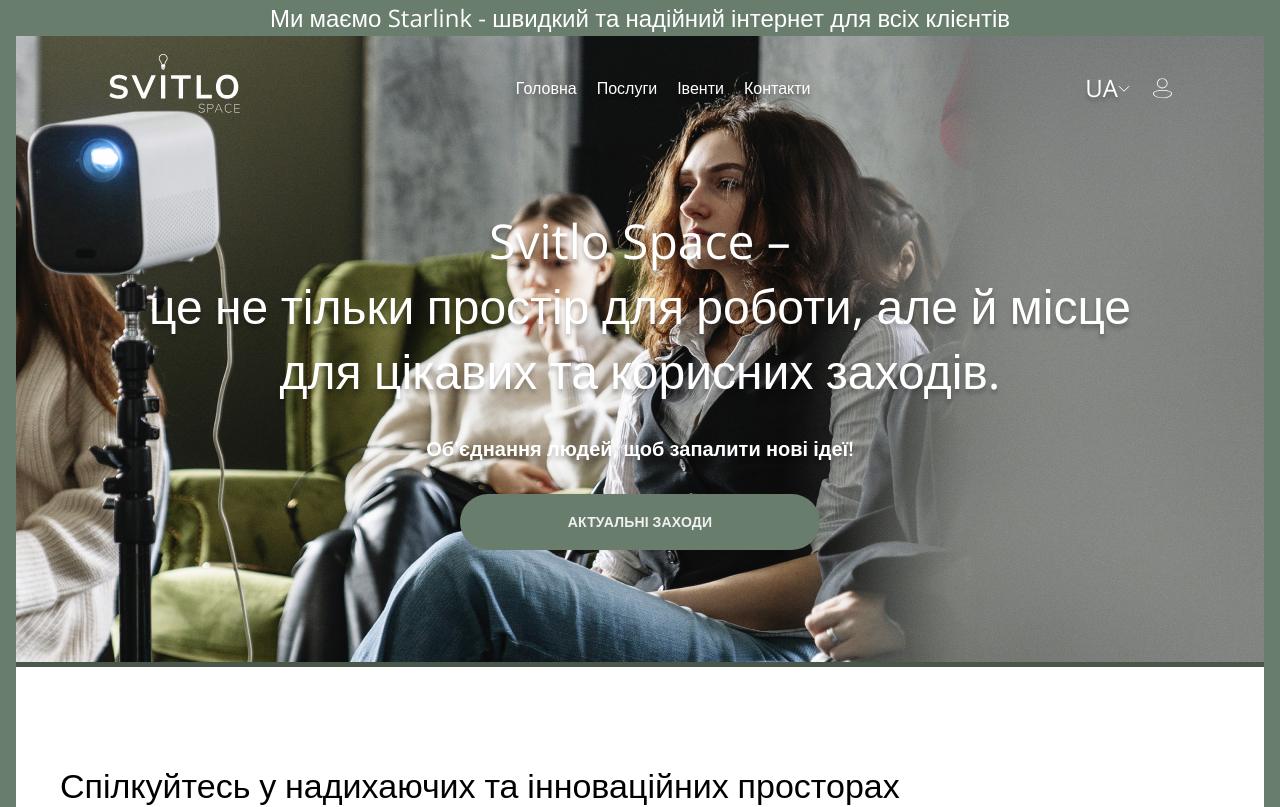
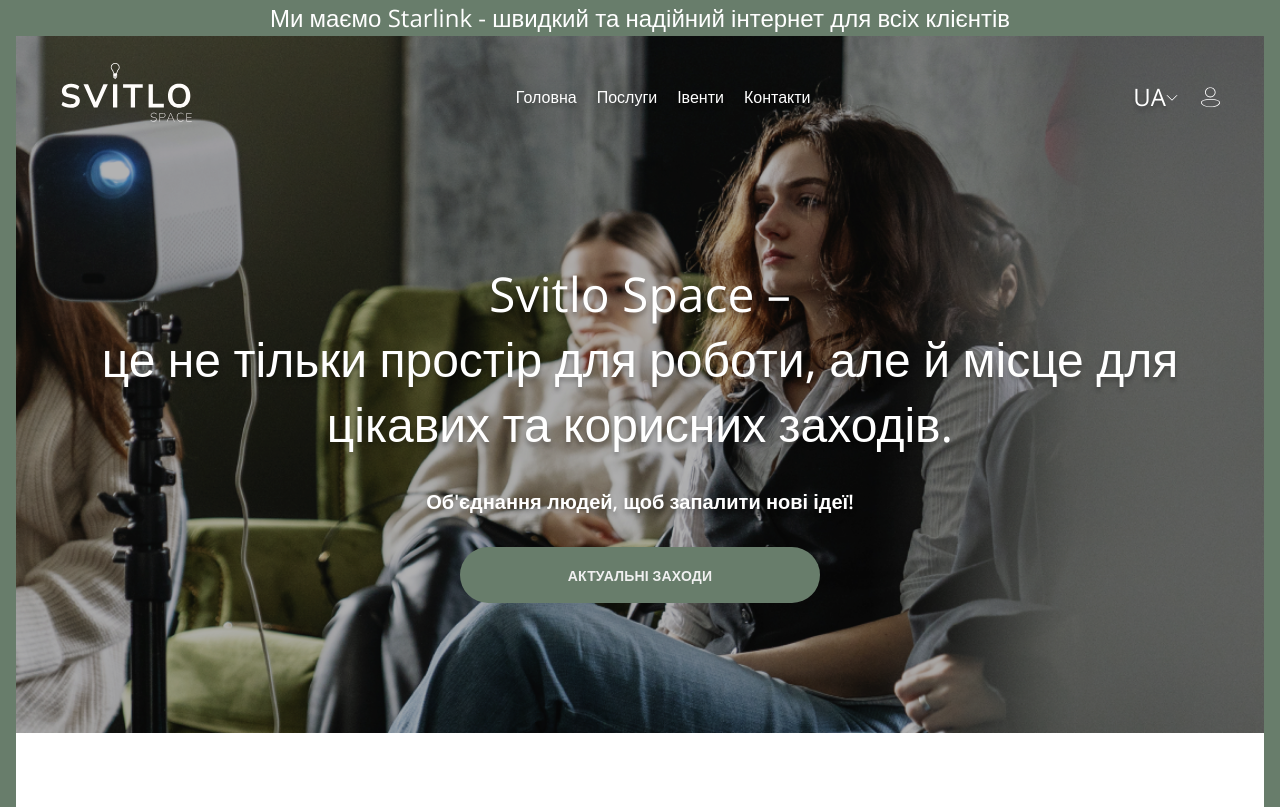
Before and after one commit to kubrakkirill/svitlo, a React (Create React App) app in the folder frontend/: page /events in a window 1280 px wide. Shown: the top 807 px of the page. Built offline with nearby package versions, Linux system fonts and the light colour scheme; the HTML template or start-up script is replaced by a standard one.

Commit message:
events page

```diff
--- a/frontend/src/Components/Header/Header.css
+++ b/frontend/src/Components/Header/Header.css
@@ -1,23 +1,55 @@
+/*header{*/
+/*    margin: 0 16px;*/
+/*    background-color: rgba(1, 1, 1, 0.3);*/
+/*}*/
+/*.header{*/
+/*    position: absolute;*/
+/*    top: 27px;*/
+/*    left: 50%;*/
+/*    transform: translateX(-50%);*/
+/*    text-shadow: 0 4px 4px rgba(0,0,0,.25);*/
+/*    font-family: 'Open Sans', sans-serif;*/
+/*    display: flex;*/
+/*    flex-direction: column;*/
+/*    margin: 0 auto;*/
+/*    max-width: var(--container-bg);*/
+/*    min-width: 90%;*/
+/*}*/
+/*.header__main{*/
+/*    z-index: 2;*/
+/*    margin: 85.52px 44px 0;*/
+/*    display: flex;*/
+/*    flex-direction: column;*/
+/*    justify-content: center;*/
+/*    align-items: center;*/
+/*    gap: 32px;*/
+/*    color: #FFFFFF;*/
+/*}*/
+/*.header__main h3{*/
+/*    text-align: center;*/
+/*}*/
+
 header{
     margin: 0 16px;
+    background-repeat: no-repeat;
+    background-size: cover;
     background-color: rgba(1, 1, 1, 0.3);
 }
 .header{
-    position: absolute;
-    top: 27px;
-    left: 50%;
-    transform: translateX(-50%);
+    background-color: rgba(1, 1, 1, 0.3);
     text-shadow: 0 4px 4px rgba(0,0,0,.25);
     font-family: 'Open Sans', sans-serif;
     display: flex;
     flex-direction: column;
+}
+.header__nav{
+    min-width: 100%;
     margin: 0 auto;
-    max-width: var(--container-bg);
-    min-width: 90%;
 }
 .header__main{
-    z-index: 2;
-    margin: 85.52px 44px 0;
+    max-width: var(--container-bg);
+    padding: 130px 44px;
+    margin: 0 auto;
     display: flex;
     flex-direction: column;
     justify-content: center;
@@ -25,6 +57,6 @@ header{
     gap: 32px;
     color: #FFFFFF;
 }
-.header__main h3{
+.header__main h3, h6{
     text-align: center;
 }
--- a/frontend/src/Components/Header/Header.jsx
+++ b/frontend/src/Components/Header/Header.jsx
@@ -6,12 +6,14 @@ import PrimaryButton from "../Button/PrimaryButton";
 const Header = (props) => {
 
     return (
-        <header>
-            <div className="header-image">
-                <img src={props.image} alt="Header"/>
-            </div>
+        <header style={{backgroundImage: `url(${props.image})`}}>
+            {/*<div className="header-image">*/}
+            {/*    <img src={props.image} alt="Header"/>*/}
+            {/*</div>*/}
             <div className="header">
-                {props.nav ? <Nav/> : null}
+                <div className="header__nav">
+                    {props.nav ? <Nav/> : null}
+                </div>
                 <div className="header__main">
                     <h3>
                         {props.title}
--- a/frontend/src/Components/Nav/Nav.css
+++ b/frontend/src/Components/Nav/Nav.css
@@ -1,9 +1,10 @@
 .nav{
+    max-width: var(--container-bg);
     display: flex;
-    flex-direction: row;
     justify-content: space-between;
     align-items: center;
-    margin: 27px 44px 0;
+    padding: 27px 44px 0;
+    margin: 0 auto;
 }
 .nav__menu{
     display: flex;
--- a/frontend/src/Pages/Events.jsx
+++ b/frontend/src/Pages/Events.jsx
@@ -9,7 +9,12 @@ const Events = () => {
     return (
         <div>
             <Inscription />
-            <Header nav={true} title="Svitlo Space – "  titleText="це не тільки простір для роботи, але й місце для цікавих та корисних заходів." text="Об'єднання людей, щоб запалити нові ідеї!" button="актуальні заходи" image={image}/>
+            <Header nav={true}
+                    title="Svitlo Space – "
+                    titleText="це не тільки простір для роботи, але й місце для цікавих та корисних заходів."
+                    text="Об'єднання людей, щоб запалити нові ідеї!"
+                    button="актуальні заходи"
+                    image={image}/>
             <Info title="Спілкуйтесь у надихаючих та інноваційних просторах"
                   text="Ми завжди раді запропонувати нашим клієнтам та гостям різноманітні події,
                   які допоможуть відпочити, навчитись щось нове та знайти нових друзів та партнерів.
@@ -34,6 +39,11 @@ const Events = () => {
                       }
                   ]}/>
             <EventsList />
+            <Header nav={false} title="Svitlo Space – "
+                    titleText="має мету розширити доступ до інновацій за допомогою цікавих та актуальних заходів"
+                    text="Не пропустіть свій шанс насолодитись цікавим та корисним заходом в нашому коворкінгу. Слідкуйте за анонсами подій на нашому сайті або в соціальних мережах. Будемо раді побачити вас!"
+                    button="Підписатись на анонси"
+                    image={image}/>
             <Footer />
         </div>
     )
```
Also changed, not shown: frontend/src/Components/Nav/Nav.jsx (indentation only).
